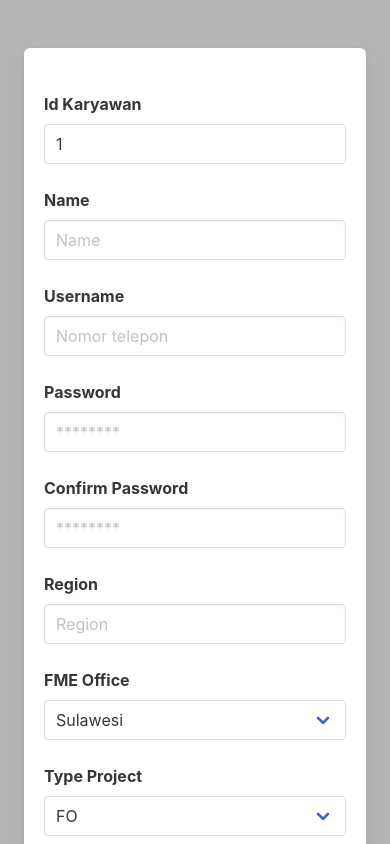
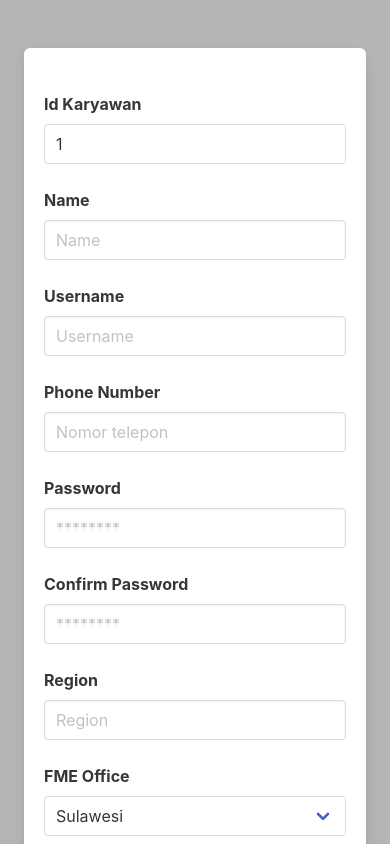
Before and after one commit to Quberk/Request-Boq, a React (Create React App) app in the folder frontend/: page /register in a window 390 px wide. Shown: the top 844 px of the page. Built offline with nearby package versions, Linux system fonts and the light colour scheme; no server answers.

Commit message:
Menambahkan Phone Number pada Register

```diff
--- a/frontend/src/components/Authentication/Register.js
+++ b/frontend/src/components/Authentication/Register.js
@@ -8,6 +8,7 @@ const Register = () => {
     const [username, setUsername] = useState('');
     const [password, setPassword] = useState('');
     const [confPassword, setConfPassword] = useState('');
+    const [phoneNumber, setPhoneNumber] = useState('');
     const [region, setRegion] = useState('');
     const [fmeOffice, setFmeOffice] = useState('');
     const [typeProject, setTypeProject] = useState('');
@@ -31,6 +32,7 @@ const Register = () => {
                 username: username,
                 password: password,
                 confPassword: confPassword,
+                phone_number: phoneNumber,
                 region: region,
                 fme_office: fmeOffice,
                 type_project: typeProject
@@ -89,9 +91,21 @@ const Register = () => {
                                 <input
                                 type="text"
                                 className="input"
-                                placeholder='Nomor telepon'
+                                placeholder='Username'
                                 value={username}
                                 onChange={(e)=> setUsername(e.target.value)}/>
+                            </div>
+                        </div>
+
+                        <div className="field mt-5">
+                            <label className='label'>Phone Number</label>
+                            <div className="controls">
+                                <input
+                                type="text"
+                                className="input"
+                                placeholder='Nomor telepon'
+                                value={phoneNumber}
+                                onChange={(e)=> setPhoneNumber(e.target.value)}/>
                             </div>
                         </div>
 
```
